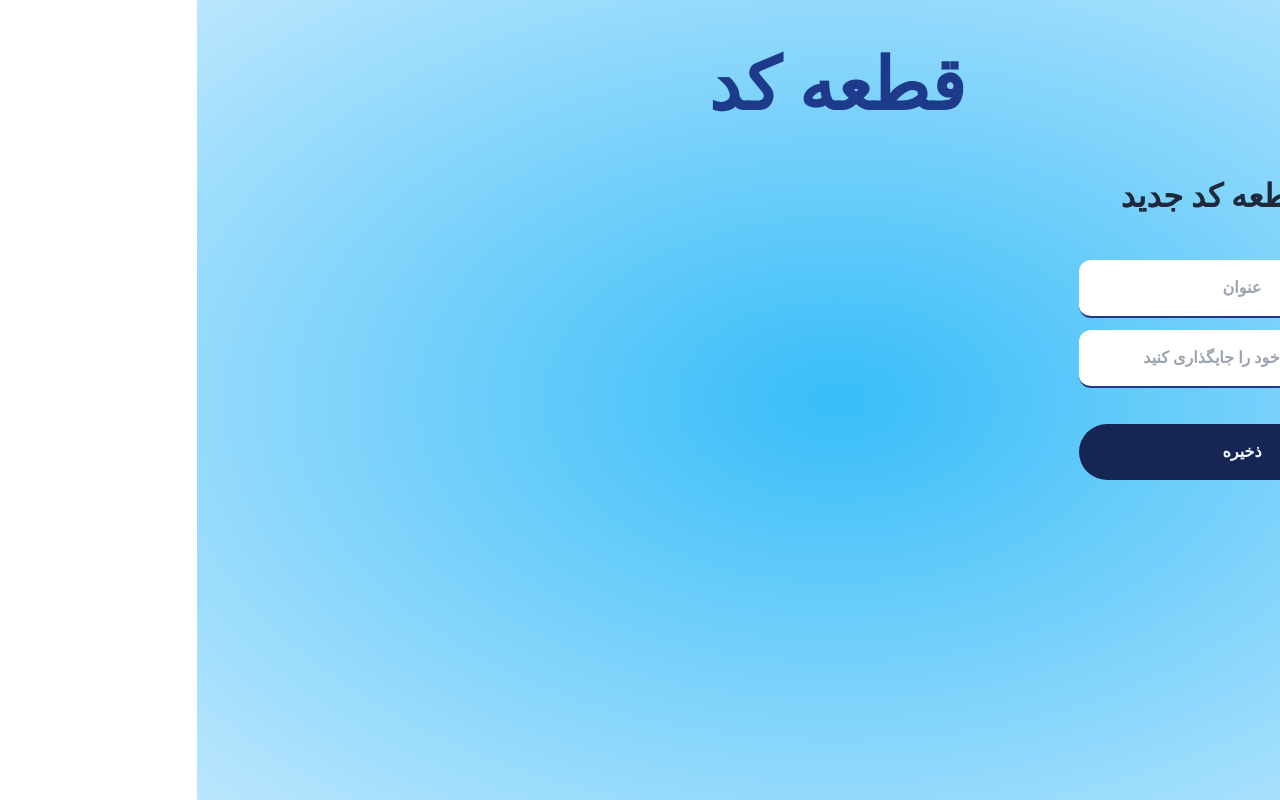
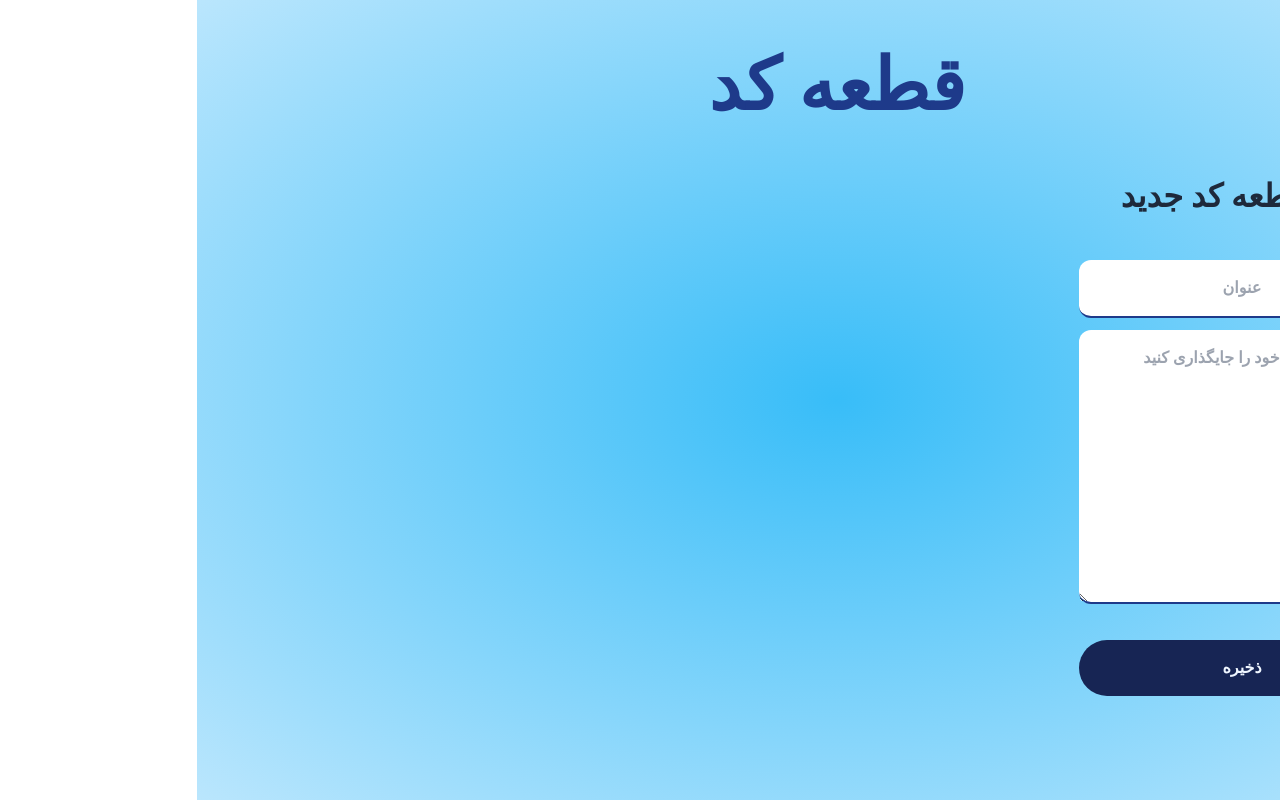
Before and after one commit to samanhoseinpour/crud-data, a Next.js app: page /snippets/new in a window 1280 px wide. Built offline with nearby package versions, Linux system fonts and the light colour scheme; a small style sheet from the web is missing.

Commit message:
fix:code snippet area

```diff
--- a/src/app/snippets/new/page.tsx
+++ b/src/app/snippets/new/page.tsx
@@ -12,10 +12,12 @@ export default function CreateSnippets() {
         className="flex flex-col justify-center max-w-[470px] gap-3 px-[72px] mt-10"
       >
         <Input type="text" placeholder="عنوان" style="w-full" />
-        <Input
-          type="text"
+
+        <textarea
+          cols={30}
+          rows={10}
           placeholder="قطعه کد خود را جایگذاری کنید"
-          style="w-full"
+          className="w-full text-center border-b-2 p-4 border-blue-900 font-semibold outline-none rounded-xl"
         />
 
         <Button type="submit" title="ذخیره" style="w-full" />
```
